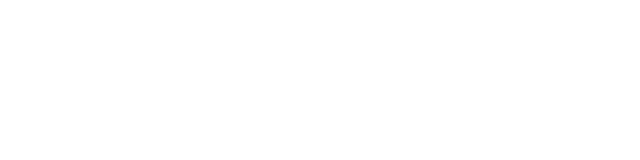
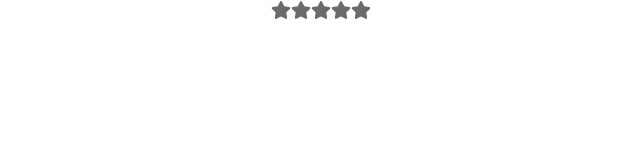
Before and after one commit to JoyBoyCr7/Jobby_Job_front, a React (Create React App) app: page /create in a window 1280 px wide. Shown: the top 160 px of the page, without its empty margins (319-959 px from the left). Built offline with nearby package versions, Linux system fonts and the light colour scheme.

Commit message:
working on stars

```diff
--- a/package.json
+++ b/package.json
@@ -8,6 +8,7 @@
     "@testing-library/user-event": "^13.5.0",
     "react": "^18.2.0",
     "react-dom": "^18.2.0",
+    "react-icons": "^4.11.0",
     "react-router-dom": "^6.16.0",
     "react-scripts": "5.0.1",
     "web-vitals": "^2.1.4"
--- a/src/App.css
+++ b/src/App.css
@@ -36,3 +36,10 @@
     transform: rotate(360deg);
   }
 }
+
+.role{
+  display: flex;
+  justify-content: center;
+  gap: 5px;
+  margin: 0px ;
+}
--- a/src/App.js
+++ b/src/App.js
@@ -1,8 +1,10 @@
 import './App.css';
 import { Outlet } from 'react-router-dom';
+import StarRating from './components/Stars';
 function App() {
   return (
     <div className="App">
+      <StarRating/>
       <Outlet/>
     </div>
   );
--- a/src/components/Job.js
+++ b/src/components/Job.js
@@ -1,11 +1,19 @@
 import { Link } from "react-router-dom";
 const Job = ({job}) => {
+  console.log(job.role)
   return (
-    <div >
-      <Link to={`/jobs/${job.id}`}>
+    <div>
+      <div className="main">
+        <div className="role">
+          <h2 >{job.role}</h2> <div> <h2 >{job.interest_level}</h2>
+          </div>
+        </div>
+        <h3 style={{margin:'0px auto'}}>{job.location}</h3>
+        <p>{job.description}</p>
+      </div>
+        <Link to={`/jobs/${job.id}`}>
         <h1>{job.role}</h1>
-      </Link>
-      <h2>{job.description}</h2>
+        </Link>
     </div>
   );}
 
--- /dev/null
+++ b/src/components/Stars.js
@@ -0,0 +1,24 @@
+import {FaStar} from 'react-icons/fa'
+import { useState } from 'react';
+import Index from '../pages';
+
+const StarRating = (props) => {
+    const [rating, setRating] = useState(null)
+    const [hover, setHover] = useState(null)
+    return (
+    <div>
+        {[...Array(5)].map((item, ind) => {
+            const ratingValue = ind + 1
+        return (
+            // it got tuff here but growth happened
+        <label key={ind}>
+            <input style={{display:'none'}} type='radio' value={ratingValue} onClick={() => setRating(ratingValue)} />
+            <FaStar className='star' color={ratingValue <= ( hover || rating ) ? "#FFD700": "#6B6B6B"} size={20} onMouseEnter={() => setHover(ratingValue)} onMouseLeave={() => setHover(null)}/>
+        </label>
+        );
+         })}
+    </div>
+    );
+};
+
+export default StarRating
--- a/src/pages/index.js
+++ b/src/pages/index.js
@@ -1,7 +1,10 @@
 import { useLoaderData, Form } from "react-router-dom";
 import Job from "../components/Job";
+import StarRating from "../components/Stars";
+import { useState } from "react";
 const Index = (props) => {
   const jobs = useLoaderData()
+  const [rating, setRating] = useState(null)
   return <>
   <div>
     <h2>ADD A Job</h2>
```
Also changed, not shown: 1 other file (tests, documents, lock files or other folders).
